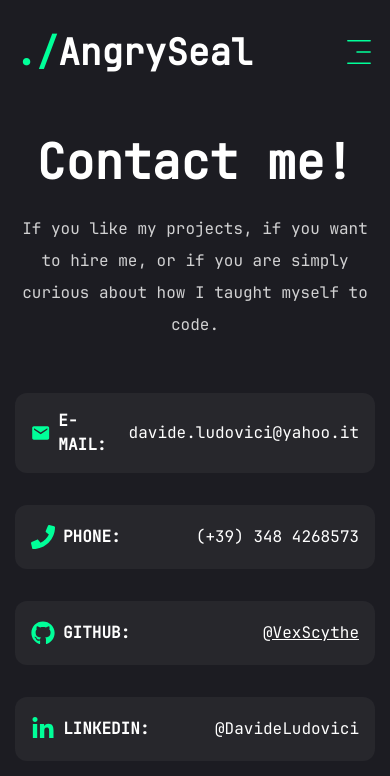
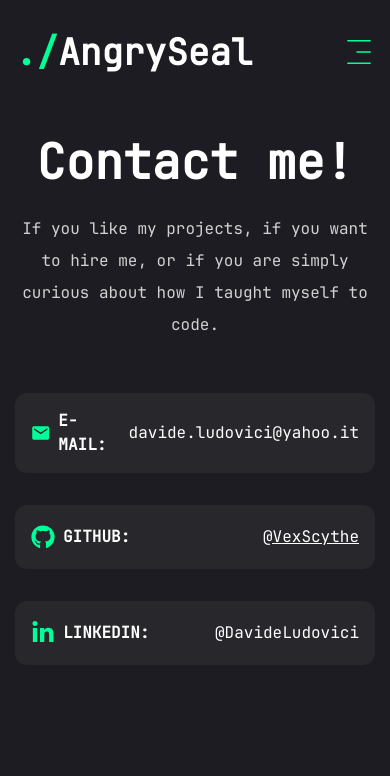
Before and after one commit to VexScythe/Personal-Website, a Next.js app: page /contact in a window 390 px wide. Shown: the top 776 px of the page. Built offline with nearby package versions, Linux system fonts and the light colour scheme.

Commit message:
fix: remove phone from contacts

```diff
--- a/app/contact/page.tsx
+++ b/app/contact/page.tsx
@@ -22,13 +22,6 @@ const Contact = () => {
                 <p className="text-base uppercase font-semibold">E-MAIL:</p>
               </div>
               <p className="text-end">davide.ludovici@yahoo.it</p>
-            </div>
-            <div className="flex bg-secondary rounded-xl items-center p-4 gap-4">
-              <div className="flex gap-2 items-center">
-                <FaPhone className="w-6 h-6 text-accent" />
-                <p className="text-base uppercase font-semibold">PHONE:</p>
-              </div>
-              <p className="text-end w-full">{`(+39) 348 4268573`}</p>
             </div>
             <div className="flex bg-secondary rounded-xl items-center p-4 gap-4">
               <div className="flex gap-2 items-center">
```
